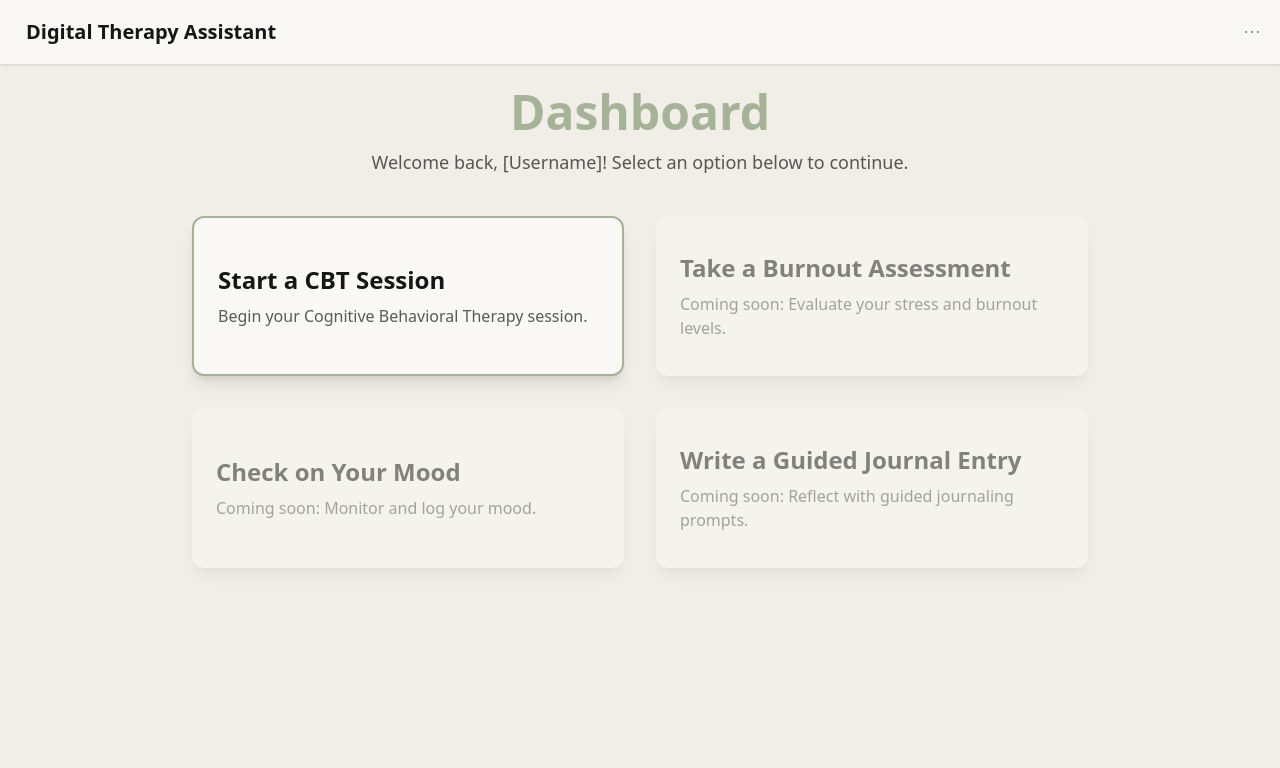
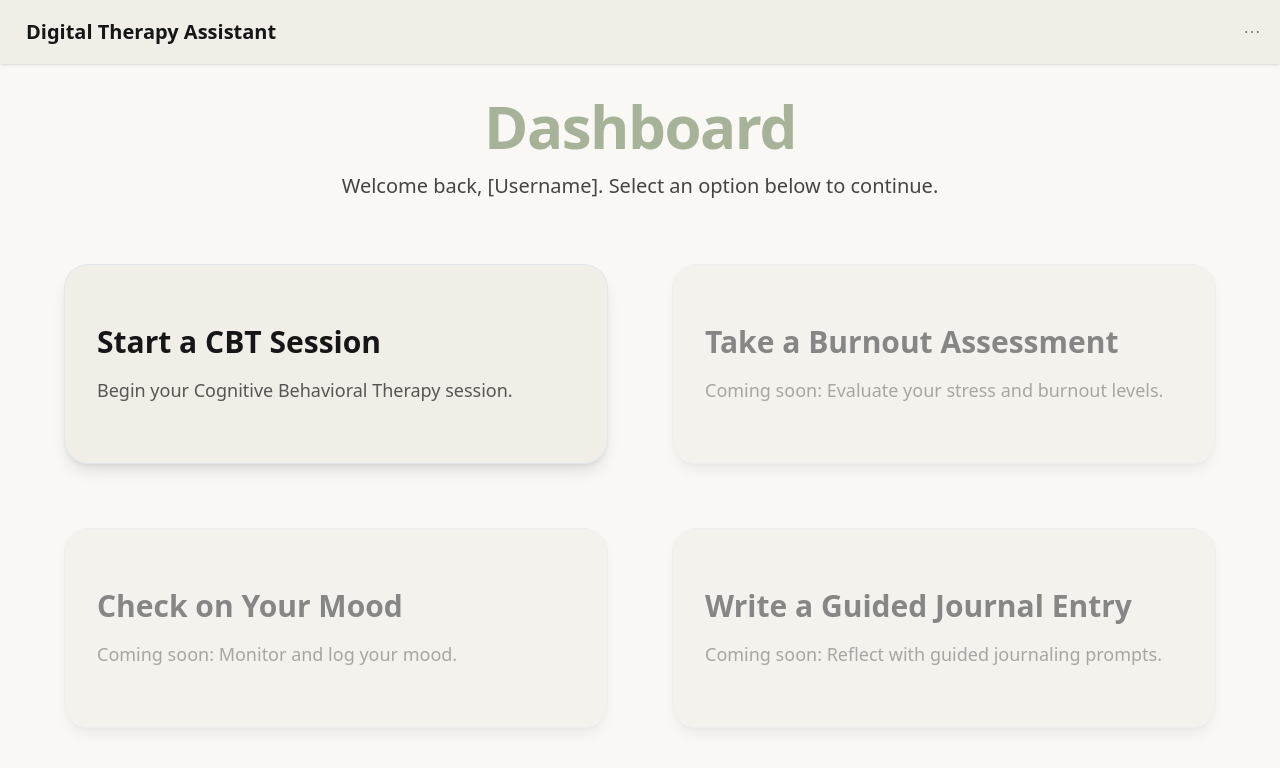
Before and after one commit to maremivazquez1/DigitalTherapyAssistant, a React (Vite) app in the folder frontend/: page / in a window 1280 px wide. Shown: the top 768 px of the page. Built offline with nearby package versions, Linux system fonts and the light colour scheme.

Commit message:
dashboard page and navbar added

```diff
--- a/frontend/src/components/Dashboard.tsx
+++ b/frontend/src/components/Dashboard.tsx
@@ -3,27 +3,27 @@ import { Link } from 'react-router-dom';
 
 const Dashboard = () => {
   return (
-    <div data-theme="calming" className="min-h-screen bg-base-200 p-6">
-      <div className="max-w-4xl mx-auto">
+    <div data-theme="calming" className="min-h-screen bg-base-100 p-8">
+      <div className="max-w-6xl mx-auto">
         {/* Header */}
-        <header className="mb-10 text-center">
-          <h1 className="text-4xl md:text-5xl font-extrabold text-primary">
+        <header className="mb-16 text-center">
+          <h1 className="text-6xl font-extrabold text-primary tracking-tight">
             Dashboard
           </h1>
-          <p className="mt-3 text-lg text-base-content/70">
-            Welcome back, [Username]! Select an option below to continue.
+          <p className="mt-4 text-xl text-base-content/80">
+            Welcome back, [Username]. Select an option below to continue.
           </p>
         </header>
 
         {/* 2x2 Grid of Navigation Cards */}
-        <div className="grid grid-cols-1 sm:grid-cols-2 gap-8">
+        <div className="grid grid-cols-1 sm:grid-cols-2 md:grid-cols-2 gap-16">
           {/* Start a CBT Session Card */}
           <Link to="/cbt" className="group">
-            <div className="flex flex-col justify-center p-6 bg-base-100 rounded-xl shadow-lg border-2 border-primary transition transform duration-200 ease-in-out group-hover:scale-105 min-h-[160px]">
-              <h2 className="text-2xl font-bold text-base-content mb-2">
+            <div className="flex flex-col justify-center p-8 bg-base-200 rounded-3xl shadow-lg transition-transform transform duration-300 ease-out group-hover:scale-105 min-h-[200px] border border-gray-200">
+              <h2 className="text-3xl font-semibold text-base-content mb-4">
                 Start a CBT Session
               </h2>
-              <p className="text-base text-base-content/70">
+              <p className="text-lg text-base-content/70">
                 Begin your Cognitive Behavioral Therapy session.
               </p>
             </div>
@@ -31,11 +31,11 @@ const Dashboard = () => {
 
           {/* Take a Burnout Assessment Card */}
           <div className="group">
-            <div className="flex flex-col justify-center p-6 bg-base-100 rounded-xl shadow-lg min-h-[160px] opacity-50 cursor-not-allowed">
-              <h2 className="text-2xl font-bold text-base-content mb-2">
+            <div className="flex flex-col justify-center p-8 bg-base-200 rounded-3xl shadow-lg opacity-50 cursor-not-allowed min-h-[200px] border border-gray-200">
+              <h2 className="text-3xl font-semibold text-base-content mb-4">
                 Take a Burnout Assessment
               </h2>
-              <p className="text-base text-base-content/70">
+              <p className="text-lg text-base-content/70">
                 Coming soon: Evaluate your stress and burnout levels.
               </p>
             </div>
@@ -43,11 +43,11 @@ const Dashboard = () => {
 
           {/* Check on Your Mood Card */}
           <div className="group">
-            <div className="flex flex-col justify-center p-6 bg-base-100 rounded-xl shadow-lg min-h-[160px] opacity-50 cursor-not-allowed">
-              <h2 className="text-2xl font-bold text-base-content mb-2">
+            <div className="flex flex-col justify-center p-8 bg-base-200 rounded-3xl shadow-lg opacity-50 cursor-not-allowed min-h-[200px] border border-gray-200">
+              <h2 className="text-3xl font-semibold text-base-content mb-4">
                 Check on Your Mood
               </h2>
-              <p className="text-base text-base-content/70">
+              <p className="text-lg text-base-content/70">
                 Coming soon: Monitor and log your mood.
               </p>
             </div>
@@ -55,11 +55,11 @@ const Dashboard = () => {
 
           {/* Write a Guided Journal Entry Card */}
           <div className="group">
-            <div className="flex flex-col justify-center p-6 bg-base-100 rounded-xl shadow-lg min-h-[160px] opacity-50 cursor-not-allowed">
-              <h2 className="text-2xl font-bold text-base-content mb-2">
+            <div className="flex flex-col justify-center p-8 bg-base-200 rounded-3xl shadow-lg opacity-50 cursor-not-allowed min-h-[200px] border border-gray-200">
+              <h2 className="text-3xl font-semibold text-base-content mb-4">
                 Write a Guided Journal Entry
               </h2>
-              <p className="text-base text-base-content/70">
+              <p className="text-lg text-base-content/70">
                 Coming soon: Reflect with guided journaling prompts.
               </p>
             </div>
--- a/frontend/src/components/NavBar.tsx
+++ b/frontend/src/components/NavBar.tsx
@@ -14,7 +14,7 @@ const NavBar: React.FC = () => {
   };
 
   return (
-    <div className="navbar bg-base-100 shadow-sm">
+    <div className="navbar bg-base-200 shadow-sm">
       <div className="flex-1">
         <Link to="/" className="btn btn-ghost text-xl">
           Digital Therapy Assistant
```
